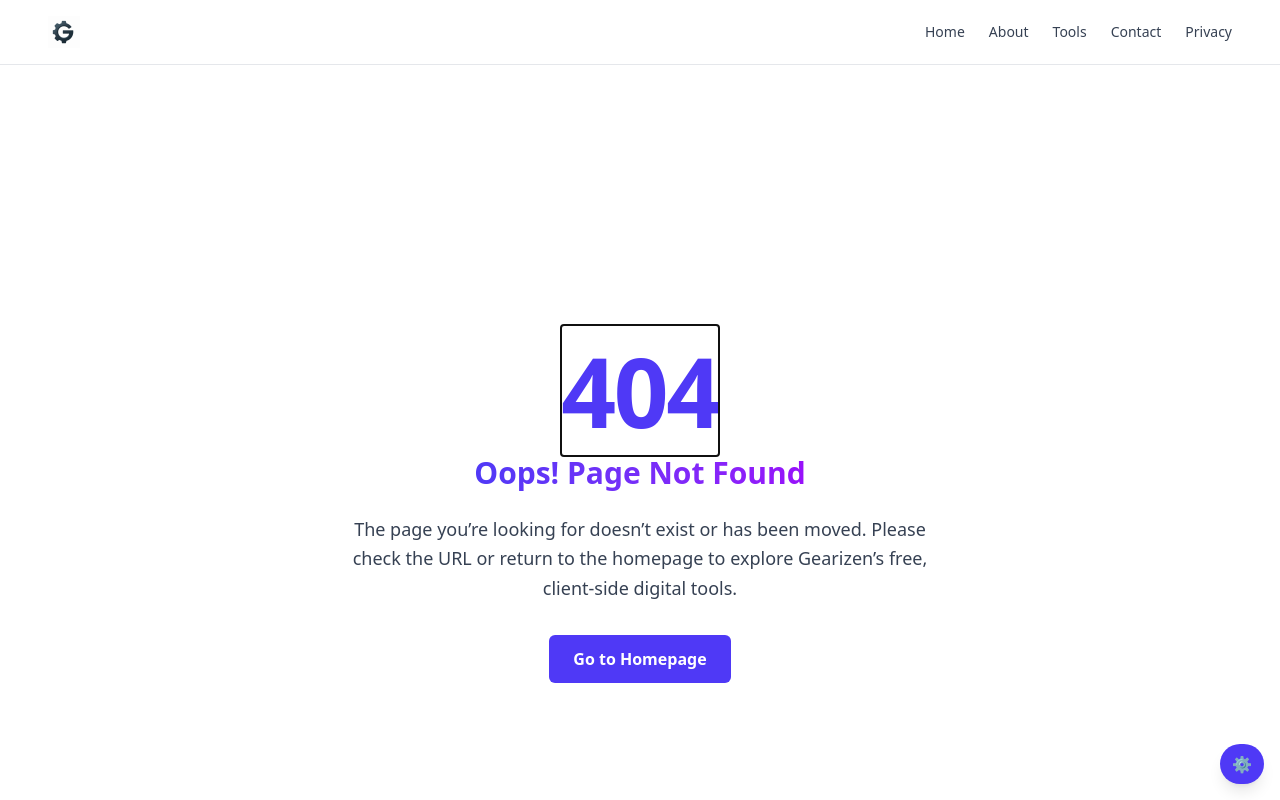
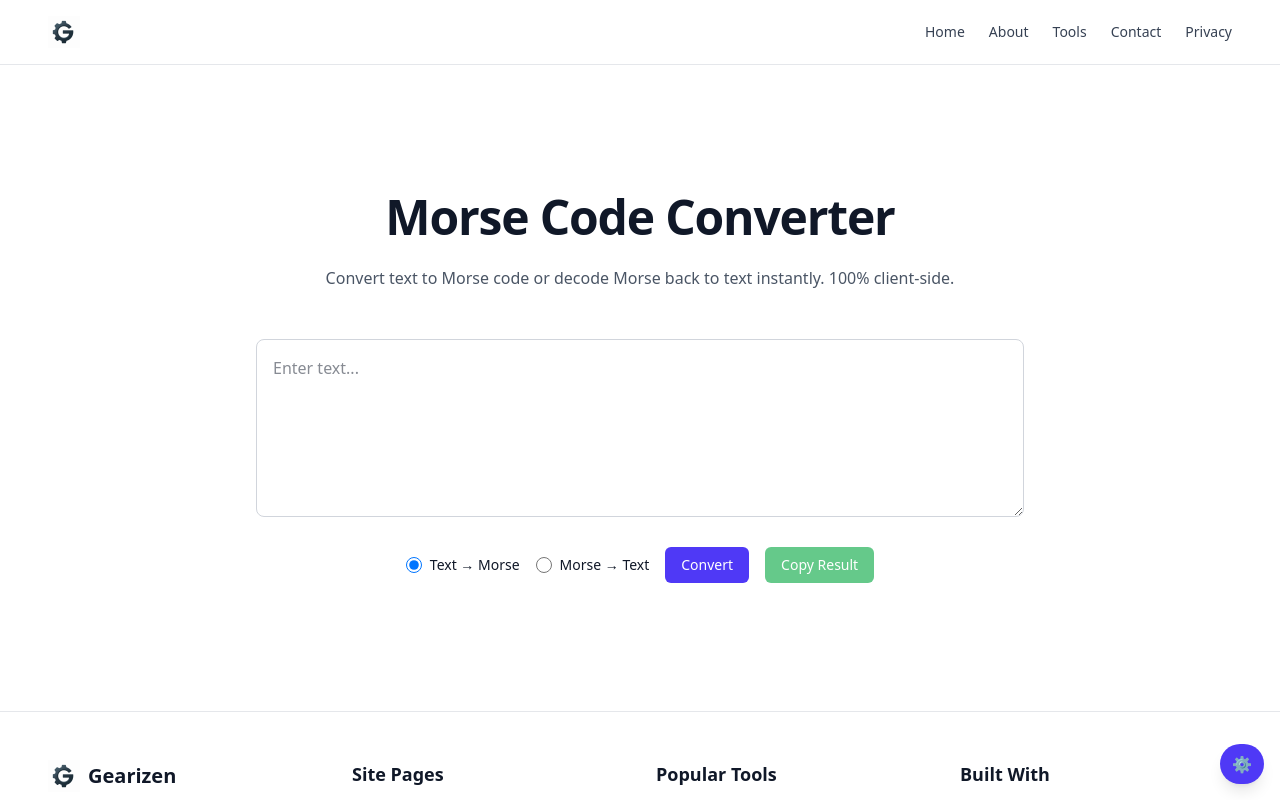
Before and after one commit to tahir-ozcan/gearizen, a Next.js app: page /tools/morse-code-converter in a window 1280 px wide. Before the commit this address had no page. Shown: the top 800 px of the page. Built offline with nearby package versions, Linux system fonts and the light colour scheme.

Commit message:
Add Morse code converter tool

```diff
--- /dev/null
+++ b/app/tools/morse-code-converter/morse-code-converter-client.tsx
@@ -0,0 +1,109 @@
+"use client";
+import { useState } from "react";
+import Textarea from "@/components/Textarea";
+import { textToMorse, morseToText } from "@/lib/morse";
+
+export default function MorseCodeConverterClient() {
+  const [mode, setMode] = useState<"encode" | "decode">("encode");
+  const [input, setInput] = useState("");
+  const [output, setOutput] = useState("");
+
+  const convert = () => {
+    try {
+      const result =
+        mode === "encode" ? textToMorse(input) : morseToText(input);
+      setOutput(result);
+    } catch {
+      setOutput("");
+      alert("❌ Invalid Morse code.");
+    }
+  };
+
+  const copyOutput = async () => {
+    if (!output) return;
+    try {
+      await navigator.clipboard.writeText(output);
+      alert("✅ Copied to clipboard!");
+    } catch {
+      alert("❌ Copy failed.");
+    }
+  };
+
+  return (
+    <section
+      id="morse-code-converter"
+      aria-labelledby="morse-heading"
+      className="container-responsive py-20 text-gray-900 antialiased selection:bg-indigo-200 selection:text-indigo-900"
+    >
+      <h1
+        id="morse-heading"
+        className="text-4xl sm:text-5xl font-extrabold text-center mb-6 tracking-tight"
+      >
+        Morse Code Converter
+      </h1>
+      <p className="text-center text-gray-600 mb-12 max-w-2xl mx-auto leading-relaxed">
+        Convert text to Morse code or decode Morse back to text instantly. 100% client-side.
+      </p>
+
+      <div className="space-y-6 max-w-3xl mx-auto">
+        <Textarea
+          id="morse-input"
+          value={input}
+          onChange={(e) => setInput(e.target.value)}
+          rows={6}
+          placeholder={mode === "encode" ? "Enter text..." : "Enter Morse code..."}
+        />
+
+        <div className="flex flex-wrap items-center justify-center gap-4">
+          <label className="flex items-center space-x-2">
+            <input
+              type="radio"
+              name="mode"
+              value="encode"
+              checked={mode === "encode"}
+              onChange={() => setMode("encode")}
+              className="h-4 w-4 text-indigo-600 border-gray-300 focus:ring-indigo-500"
+            />
+            <span className="text-sm select-none">Text → Morse</span>
+          </label>
+          <label className="flex items-center space-x-2">
+            <input
+              type="radio"
+              name="mode"
+              value="decode"
+              checked={mode === "decode"}
+              onChange={() => setMode("decode")}
+              className="h-4 w-4 text-indigo-600 border-gray-300 focus:ring-indigo-500"
+            />
+            <span className="text-sm select-none">Morse → Text</span>
+          </label>
+          <button
+            type="button"
+            onClick={convert}
+            className="px-4 py-2 bg-indigo-600 text-white rounded-md hover:bg-indigo-700 focus:outline-none focus:ring-2 focus:ring-indigo-500 transition text-sm font-medium"
+          >
+            Convert
+          </button>
+          <button
+            type="button"
+            onClick={copyOutput}
+            disabled={!output}
+            className="px-4 py-2 bg-green-600 text-white rounded-md hover:bg-green-700 focus:outline-none focus:ring-2 focus:ring-green-500 transition text-sm font-medium disabled:opacity-60"
+          >
+            Copy Result
+          </button>
+        </div>
+
+        {output && (
+          <Textarea
+            id="morse-output"
+            readOnly
+            value={output}
+            rows={6}
+            className="bg-gray-50"
+          />
+        )}
+      </div>
+    </section>
+  );
+}
--- /dev/null
+++ b/app/tools/morse-code-converter/page.tsx
@@ -0,0 +1,58 @@
+// app/tools/morse-code-converter/page.tsx
+import type { Metadata } from "next";
+import MorseCodeConverterClient from "./morse-code-converter-client";
+import BreadcrumbJsonLd from "@/app/components/BreadcrumbJsonLd";
+
+export const metadata: Metadata = {
+  metadataBase: new URL("https://gearizen.com"),
+  title: "Morse Code Converter",
+  description:
+    "Translate text to Morse code or decode Morse to text quickly with Gearizen's client-side tool—no signup, no tracking.",
+  keywords: [
+    "morse code converter",
+    "text to morse",
+    "morse translator",
+    "decode morse",
+    "Gearizen tools",
+  ],
+  authors: [{ name: "Gearizen Team", url: "https://gearizen.com/about" }],
+  robots: { index: true, follow: true },
+  alternates: { canonical: "https://gearizen.com/tools/morse-code-converter" },
+  openGraph: {
+    title: "Morse Code Converter | Gearizen",
+    description:
+      "Instantly convert text to Morse or decode Morse back to text in your browser with Gearizen.",
+    url: "https://gearizen.com/tools/morse-code-converter",
+    siteName: "Gearizen",
+    locale: "en_US",
+    type: "website",
+    images: [
+      {
+        url: "/og-placeholder.svg",
+        width: 1200,
+        height: 630,
+        alt: "Gearizen Morse Code Converter",
+      },
+    ],
+  },
+  twitter: {
+    card: "summary_large_image",
+    title: "Morse Code Converter | Gearizen",
+    description:
+      "Use Gearizen's client-side Morse Code Converter to encode or decode messages instantly. No account needed.",
+    creator: "@gearizen",
+    images: ["/og-placeholder.svg"],
+  },
+};
+
+export default function MorseCodeConverterPage() {
+  return (
+    <>
+      <BreadcrumbJsonLd
+        pageTitle="Morse Code Converter"
+        pageUrl="https://gearizen.com/tools/morse-code-converter"
+      />
+      <MorseCodeConverterClient />
+    </>
+  );
+}
--- a/app/tools/tools-client.tsx
+++ b/app/tools/tools-client.tsx
@@ -40,6 +40,7 @@ import {
   ListOrdered,
   Link2,
   Search,
+  Radio,
 } from "lucide-react";
 
 interface Tool {
@@ -275,6 +276,12 @@ const tools: Tool[] = [
     description: "Convert text between upper, lower, camel, snake and more.",
   },
   {
+    href: "/tools/morse-code-converter",
+    Icon: Radio,
+    title: "Morse Code Converter",
+    description: "Translate text to and from Morse code instantly.",
+  },
+  {
     href: "/tools/xml-formatter",
     Icon: FileCode,
     title: "XML Formatter",
--- /dev/null
+++ b/lib/morse.ts
@@ -0,0 +1,91 @@
+const CHAR_TO_MORSE: Record<string, string> = {
+  A: '.-',
+  B: '-...',
+  C: '-.-.',
+  D: '-..',
+  E: '.',
+  F: '..-.',
+  G: '--.',
+  H: '....',
+  I: '..',
+  J: '.---',
+  K: '-.-',
+  L: '.-..',
+  M: '--',
+  N: '-.',
+  O: '---',
+  P: '.--.',
+  Q: '--.-',
+  R: '.-.',
+  S: '...',
+  T: '-',
+  U: '..-',
+  V: '...-',
+  W: '.--',
+  X: '-..-',
+  Y: '-.--',
+  Z: '--..',
+  0: '-----',
+  1: '.----',
+  2: '..---',
+  3: '...--',
+  4: '....-',
+  5: '.....',
+  6: '-....',
+  7: '--...',
+  8: '---..',
+  9: '----.',
+  '.': '.-.-.-',
+  ',': '--..--',
+  '?': '..--..',
+  "'": '.----.',
+  '!': '-.-.--',
+  '/': '-..-.',
+  '(': '-.--.',
+  ')': '-.--.-',
+  '&': '.-...',
+  ':': '---...',
+  ';': '-.-.-.',
+  '=': '-...-',
+  '+': '.-.-.',
+  '-': '-....-',
+  '_': '..--.-',
+  '"': '.-..-.',
+  '$': '...-..-',
+  '@': '.--.-.',
+};
+
+const MORSE_TO_CHAR = new Map<string, string>();
+for (const [char, code] of Object.entries(CHAR_TO_MORSE)) {
+  MORSE_TO_CHAR.set(code, char);
+}
+
+export function textToMorse(text: string): string {
+  return text
+    .trim()
+    .split(/\s+/)
+    .map((word) =>
+      word
+        .split('')
+        .map((c) => CHAR_TO_MORSE[c.toUpperCase()] || '')
+        .filter(Boolean)
+        .join(' ') )
+    .join(' / ');
+}
+
+export function morseToText(morse: string): string {
+  return morse
+    .trim()
+    .split(/\s*\/\s*/)
+    .map((word) =>
+      word
+        .trim()
+        .split(/\s+/)
+        .map((code) => {
+          const char = MORSE_TO_CHAR.get(code);
+          if (!char) throw new Error('Invalid Morse code');
+          return char;
+        })
+        .join('') )
+    .join(' ');
+}
```
Also changed, not shown: 1 other file (tests, documents, lock files or other folders).
